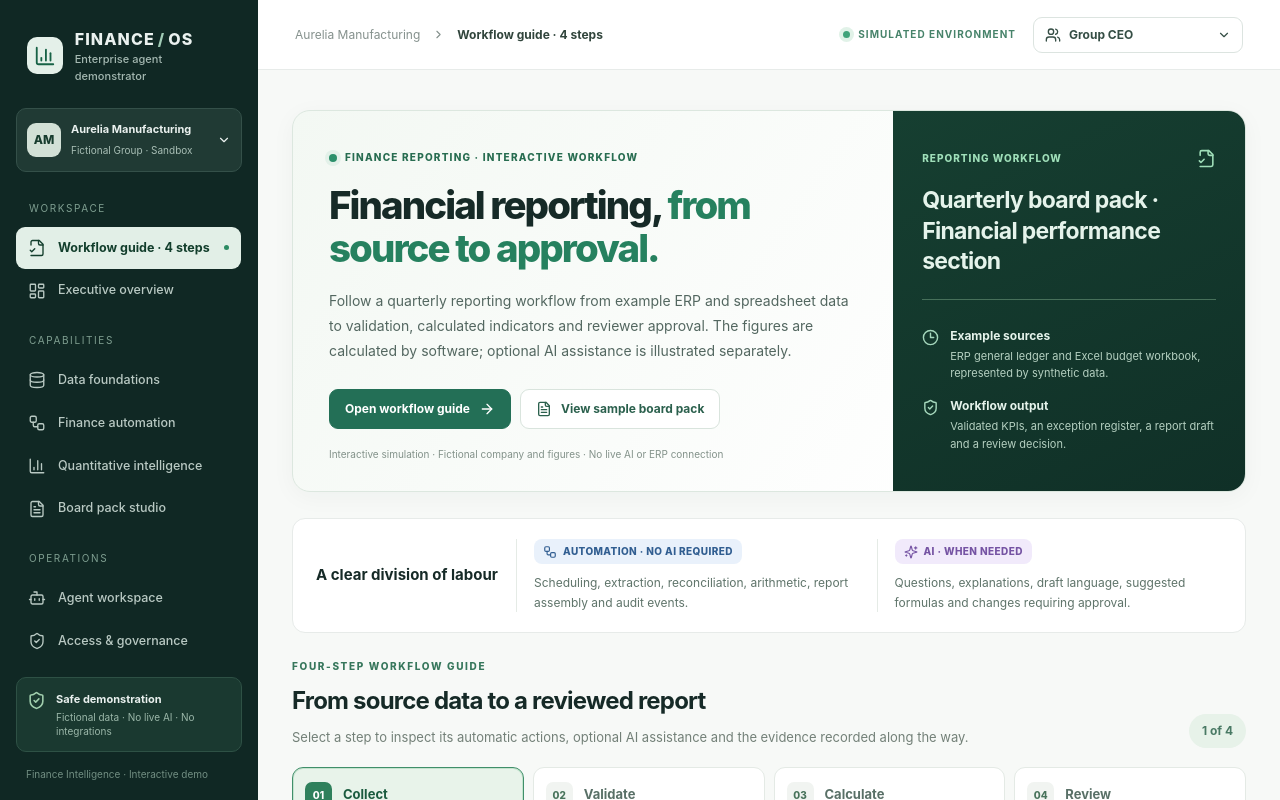
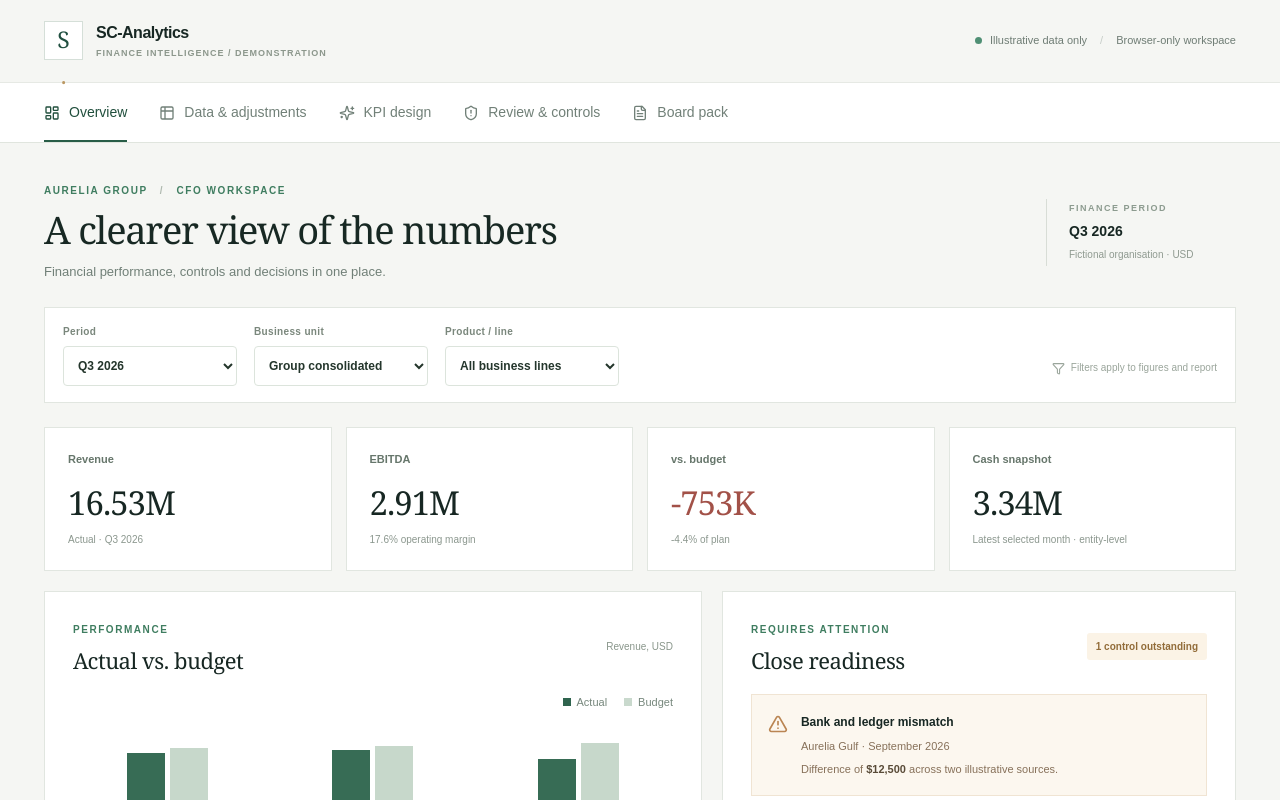
Before and after one commit to sastree14/AI-Demonstration, a Next.js app: page / in a window 1280 px wide. Shown: the top 800 px of the page. Built offline with nearby package versions, Linux system fonts and the light colour scheme.

Commit message:
Show executive CFO experience by default while preserving detailed finance demo

```diff
--- a/app/page.tsx
+++ b/app/page.tsx
@@ -1,4 +1,5 @@
 "use client";
+import CfoStudio from "./components/CfoStudio";
 
 import {useEffect,useMemo,useState} from "react";
 import {
@@ -56,7 +57,7 @@ function TrendChart({rows}:{rows:FinanceRecord[]}){
 }
 function Toast({notice,onClose}:{notice:Notice|null;onClose:()=>void}){if(!notice)return null;return <div className="toast"><CheckCircle2 size={19}/><div><strong>{notice.title}</strong><p>{notice.description}</p></div><button aria-label="Dismiss" onClick={onClose}><X size={16}/></button></div>}
 
-export default function FinanceDemo(){
+function LegacyFinanceDemo(){
  const [view,setView]=useState<View>("pilot");
  const [role,setRole]=useState<Role>("ceo");
  const [entity,setEntity]=useState<Entity>("all");
@@ -241,3 +242,11 @@ function ScheduleEditor({schedule,onSave,onCancel}:{schedule:Schedule;onSave:(pa
  const [time,setTime]=useState(schedule.time);const [frequency,setFrequency]=useState(schedule.frequency);const [zone,setZone]=useState(schedule.zone);
  return <form className="schedule-form" onSubmit={e=>{e.preventDefault();onSave({time,frequency,zone})}}><div className="row-fields"><label className="field">Time<input type="time" required value={time} onChange={e=>setTime(e.target.value)}/></label><label className="field">Frequency<select value={frequency} onChange={e=>setFrequency(e.target.value as Schedule["frequency"])}><option value="weekdays">Weekdays</option><option value="mondays">Mondays</option><option value="daily">Every day</option></select></label></div><label className="field">Timezone<select value={zone} onChange={e=>setZone(e.target.value)}><option>Asia/Dubai</option><option>Europe/Madrid</option><option>UTC</option></select></label><div className="button-row"><button type="button" className="btn ghost" onClick={onCancel}>Cancel</button><button type="submit" className="btn primary"><Check size={15}/> Save schedule</button></div></form>
 }
+
+export default function FinanceDemoPage(){
+  const [advanced,setAdvanced]=useState(false);
+  if(advanced){
+    return <div><button type="button" onClick={()=>setAdvanced(false)} style={{display:"block",width:"100%",textAlign:"left",background:"#f1f5f0",border:"0",borderBottom:"1px solid #dce7dd",padding:"12px 24px",fontSize:"12px",fontWeight:700,color:"#315e48"}}>← Return to executive workspace</button><LegacyFinanceDemo/></div>;
+  }
+  return <CfoStudio onAdvanced={()=>setAdvanced(true)}/>;
+}
```
